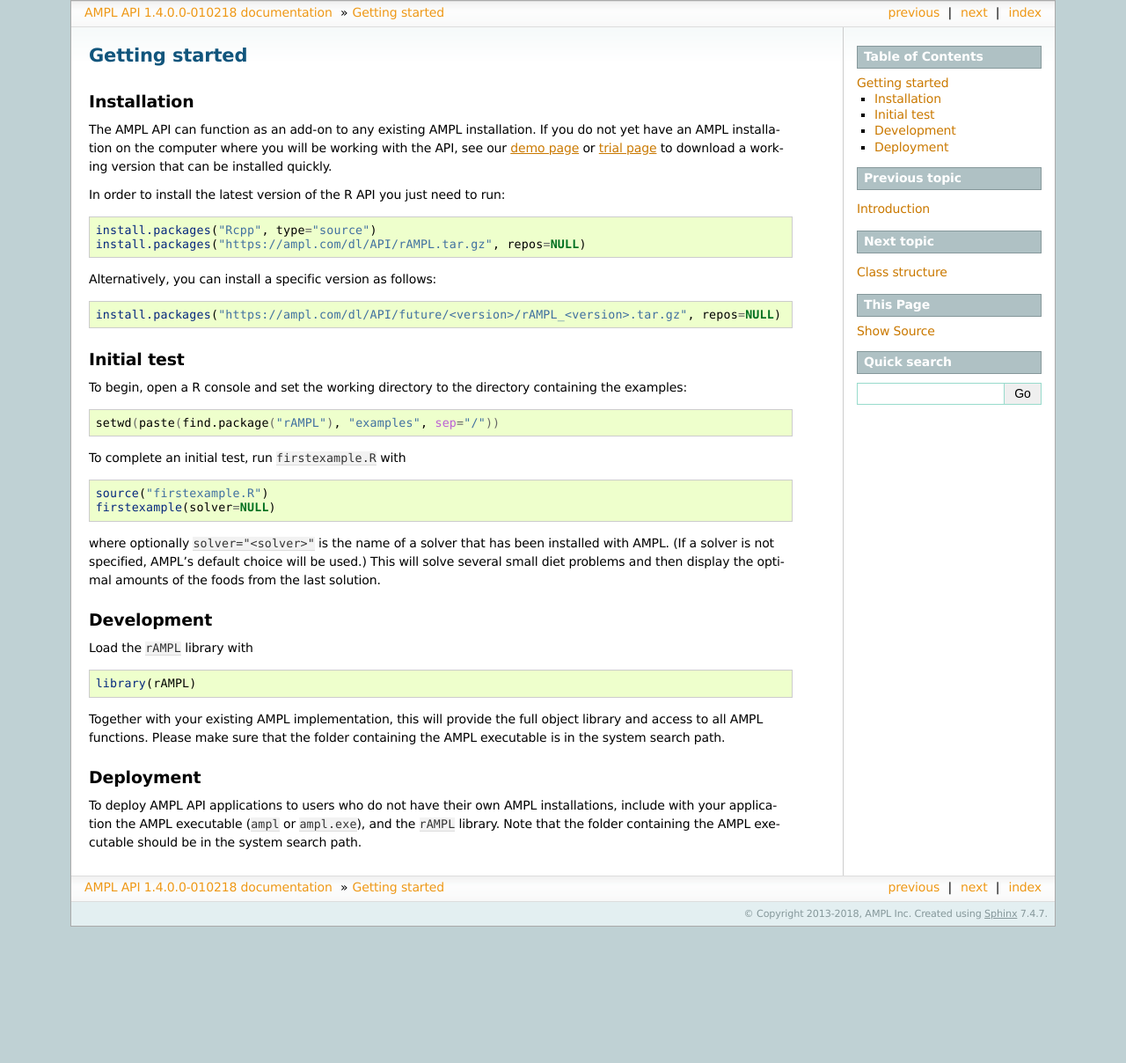
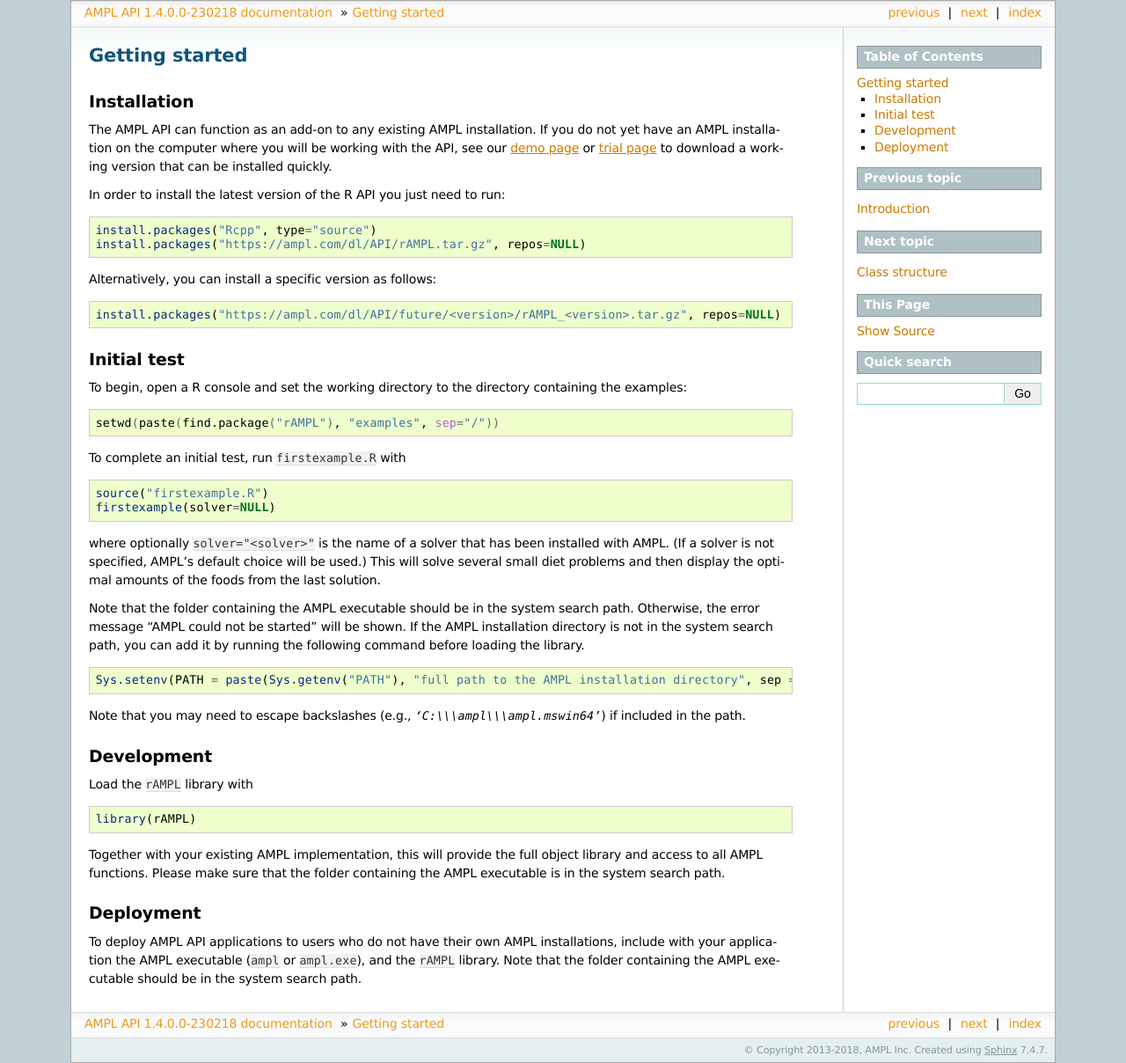
Before and after one commit to ampl/rAMPL, a Sphinx documentation site: the page built from docs/source/getting-started.rst, in a window 1280 px wide. Shown: the whole page at 88% size. Built offline with Sphinx 7.4.7, drawn with Linux system fonts in a browser that asks for light colours; before the commit the page ends 1053 px from its top, so only the background shows below that.

```diff
--- a/docs/source/conf.py
+++ b/docs/source/conf.py
@@ -46,7 +46,7 @@ copyright = u'2013-2018, AMPL Inc'
 # The short X.Y version.
 version =  '1.4'
 # The full version, including alpha/beta/rc tags.
-release = '1.4.0.0-010218'
+release = '1.4.0.0-230218'
 
 
 
--- a/docs/source/getting-started.rst
+++ b/docs/source/getting-started.rst
@@ -47,6 +47,18 @@ where optionally ``solver="<solver>"`` is the name of a solver that has been ins
 several small diet problems and then display the optimal amounts of the foods
 from the last solution.
 
+Note that the folder containing the AMPL executable should be in the system search path.
+Otherwise, the error message "AMPL could not be started" will be shown.
+If the AMPL installation directory is not in the system search path,
+you can add it by running the following command before loading the library.
+
+.. code-block:: R
+
+   Sys.setenv(PATH = paste(Sys.getenv("PATH"), "full path to the AMPL installation directory", sep = ";"))
+
+Note that you may need to escape backslashes (e.g., `'C:\\\\\\ampl\\\\\\ampl.mswin64'`) if included in the path.
+
+
 Development
 -----------
 
```
Also changed, not shown: 1 other file.
